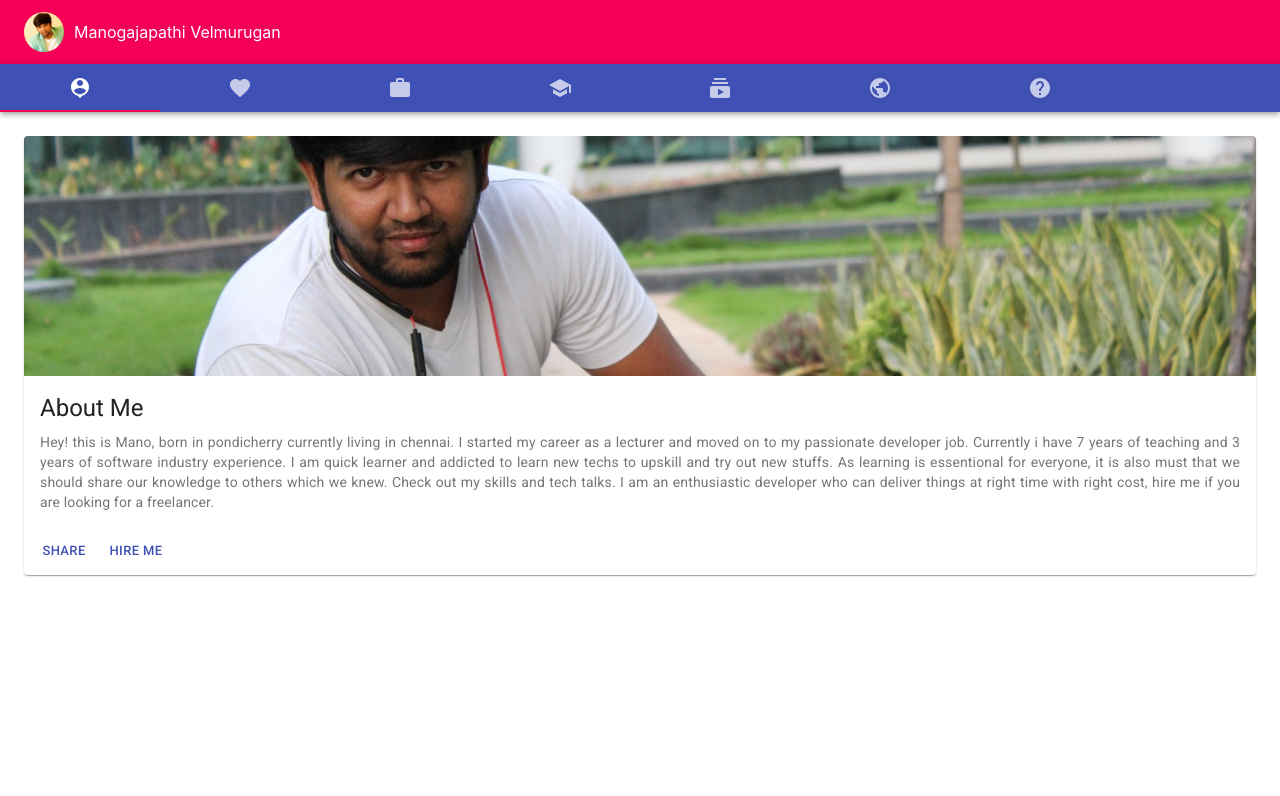
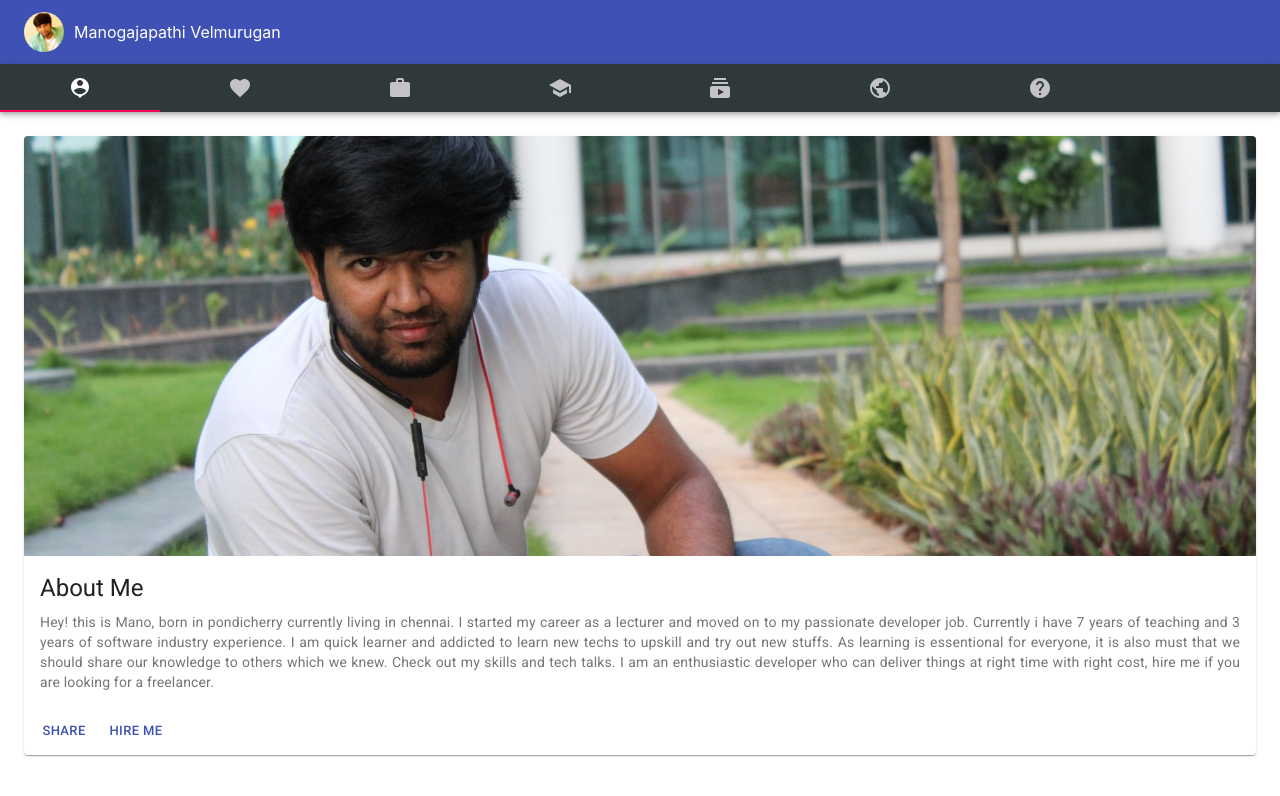
Before and after one commit to manogajapathi/mano-web, a React (Create React App) app: page / in a window 1280 px wide. Shown: the top 796 px of the page. Built offline with nearby package versions, Linux system fonts and the light colour scheme.

Commit message:
color fix

```diff
--- a/package.json
+++ b/package.json
@@ -1,5 +1,4 @@
 {
-  "homepage": "http://manogajapathi.github.io/mano-web",
   "name": "mano-web",
   "version": "0.1.0",
   "private": true,
@@ -16,8 +15,6 @@
     "react-youtube": "^7.11.2"
   },
   "scripts": {
-    "predeploy": "npm run build",
-    "deploy": "gh-pages -d build",
     "start": "react-scripts start",
     "build": "react-scripts build",
     "test": "react-scripts test",
@@ -37,8 +34,5 @@
       "last 1 firefox version",
       "last 1 safari version"
     ]
-  },
-  "devDependencies": {
-    "gh-pages": "^2.2.0"
   }
 }
--- a/src/App.css
+++ b/src/App.css
@@ -36,3 +36,7 @@
     transform: rotate(360deg);
   }
 }
+
+.makeStyles-media-229 {
+  height: 420px;
+}
--- a/src/components/Header.js
+++ b/src/components/Header.js
@@ -10,13 +10,16 @@ import dp from '../imgs/mano.jpg';
 const useStyles = makeStyles(theme => ({
     title: {
         paddingLeft : 10,
+    },
+    titlebar: {
+        backgroundColor: "#3f51b5",
     }
   }));
 const Header = () => {
     const classes = useStyles();
     return(
         <div>
-            <AppBar position="static" color="secondary">
+            <AppBar position="static" className={classes.titlebar}>
                 <ToolBar>
                     <Avatar alt="Remy Sharp" src={dp}/>
                         <Typography variant="title" color="inherit" className={classes.title}>
--- a/src/components/MenuTabs.js
+++ b/src/components/MenuTabs.js
@@ -58,7 +58,7 @@ const useStyles = makeStyles(theme => ({
     backgroundColor: theme.palette.background.paper,
   },
   title: {
-    paddingLeft : 10,
+    backgroundColor: "#2f383b"
 }
 }));
 
@@ -72,7 +72,7 @@ export default function MenuTabs() {
 
   return (
     <div className={classes.root}>
-      <AppBar position="static">
+      <AppBar position="static" className={classes.title}>
 
         <Tabs
           value={value}
--- a/src/components/tabs/AboutMe.js
+++ b/src/components/tabs/AboutMe.js
@@ -16,7 +16,7 @@ const useStyles = makeStyles({
     textAlign: 'justify',
   },
   media: {
-    height: 240,
+    height: 420,
   },
   fullList: {
     width: 'auto',
```
Also changed, not shown: 1 other file (tests, documents, lock files or other folders).
